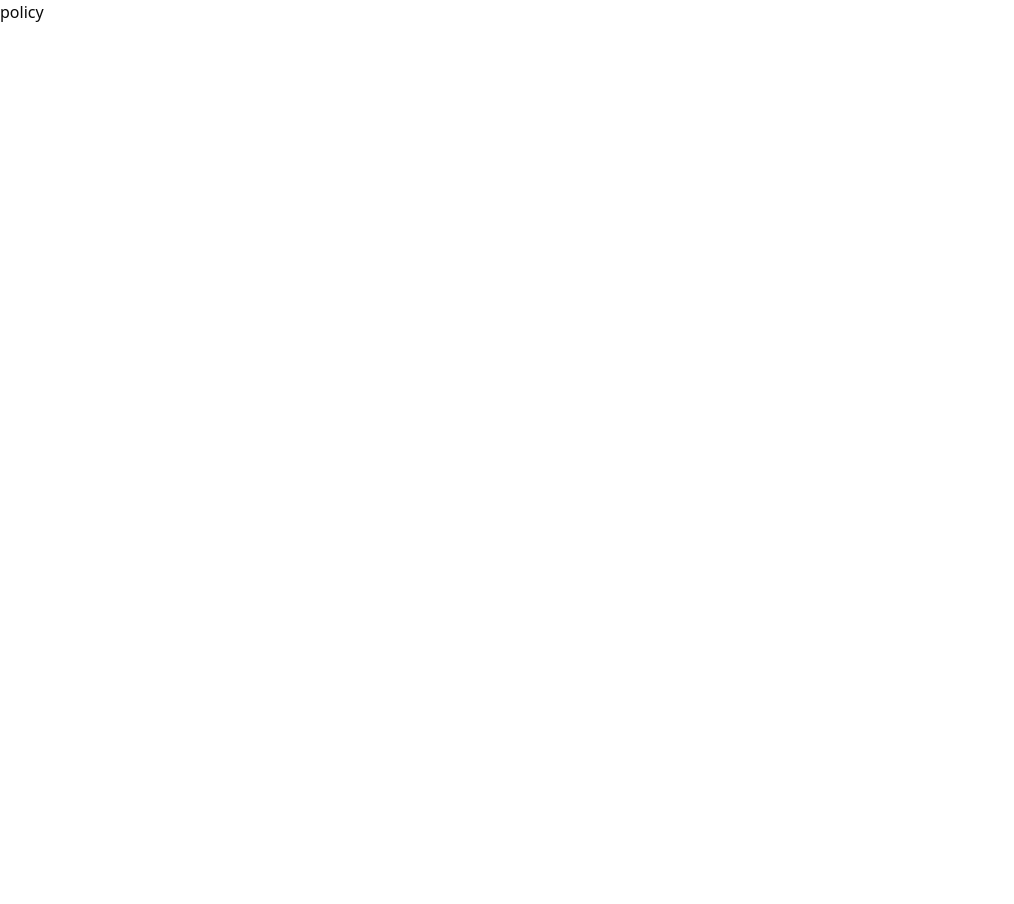
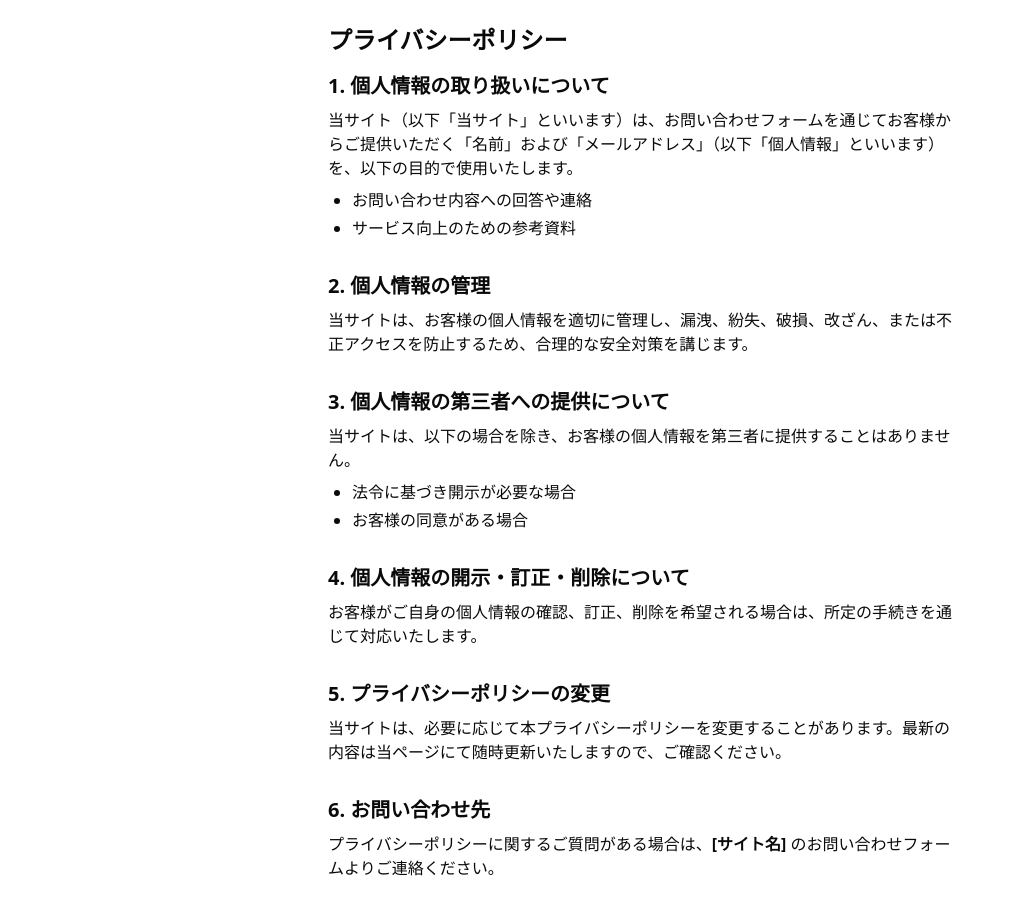
Before and after one commit to hayatonanba/meditation-program, a React (Vite) app: page /policy in a window 1280 px wide. Shown: the whole page, without its empty margins (0-1014 px from the left). Before the commit the page ends 800 px from the top, so only its background shows below. Built offline with nearby package versions, Linux system fonts and the light colour scheme.

Commit message:
all-complited

```diff
--- a/src/components/Footer/policy.tsx
+++ b/src/components/Footer/policy.tsx
@@ -1,8 +1,58 @@
-
-
 const Policy = () => {
   return (
-    <div>policy</div>
+    <div className="max-w-2xl mx-auto p-6">
+    <h1 className="text-2xl font-bold mb-4">プライバシーポリシー</h1>
+
+    <section className="mb-8">
+      <h2 className="text-xl font-semibold mb-2">1. 個人情報の取り扱いについて</h2>
+      <p className="mb-2">
+        当サイト（以下「当サイト」といいます）は、お問い合わせフォームを通じてお客様からご提供いただく「名前」および「メールアドレス」（以下「個人情報」といいます）を、以下の目的で使用いたします。
+      </p>
+      <ul className="list-disc pl-6 space-y-1">
+        <li>お問い合わせ内容への回答や連絡</li>
+        <li>サービス向上のための参考資料</li>
+      </ul>
+    </section>
+
+    <section className="mb-8">
+      <h2 className="text-xl font-semibold mb-2">2. 個人情報の管理</h2>
+      <p>
+        当サイトは、お客様の個人情報を適切に管理し、漏洩、紛失、破損、改ざん、または不正アクセスを防止するため、合理的な安全対策を講じます。
+      </p>
+    </section>
+
+    <section className="mb-8">
+      <h2 className="text-xl font-semibold mb-2">3. 個人情報の第三者への提供について</h2>
+      <p className="mb-2">
+        当サイトは、以下の場合を除き、お客様の個人情報を第三者に提供することはありません。
+      </p>
+      <ul className="list-disc pl-6 space-y-1">
+        <li>法令に基づき開示が必要な場合</li>
+        <li>お客様の同意がある場合</li>
+      </ul>
+    </section>
+
+    <section className="mb-8">
+      <h2 className="text-xl font-semibold mb-2">4. 個人情報の開示・訂正・削除について</h2>
+      <p>
+        お客様がご自身の個人情報の確認、訂正、削除を希望される場合は、所定の手続きを通じて対応いたします。
+      </p>
+    </section>
+
+    <section className="mb-8">
+      <h2 className="text-xl font-semibold mb-2">5. プライバシーポリシーの変更</h2>
+      <p>
+        当サイトは、必要に応じて本プライバシーポリシーを変更することがあります。最新の内容は当ページにて随時更新いたしますので、ご確認ください。
+      </p>
+    </section>
+
+    <section>
+      <h2 className="text-xl font-semibold mb-2">6. お問い合わせ先</h2>
+      <p>
+        プライバシーポリシーに関するご質問がある場合は、<strong>[サイト名]</strong> のお問い合わせフォームよりご連絡ください。
+      </p>
+    </section>
+  </div>
   )
 }
 
```
Also changed, not shown: 1 other file (tests, documents, lock files or other folders).
